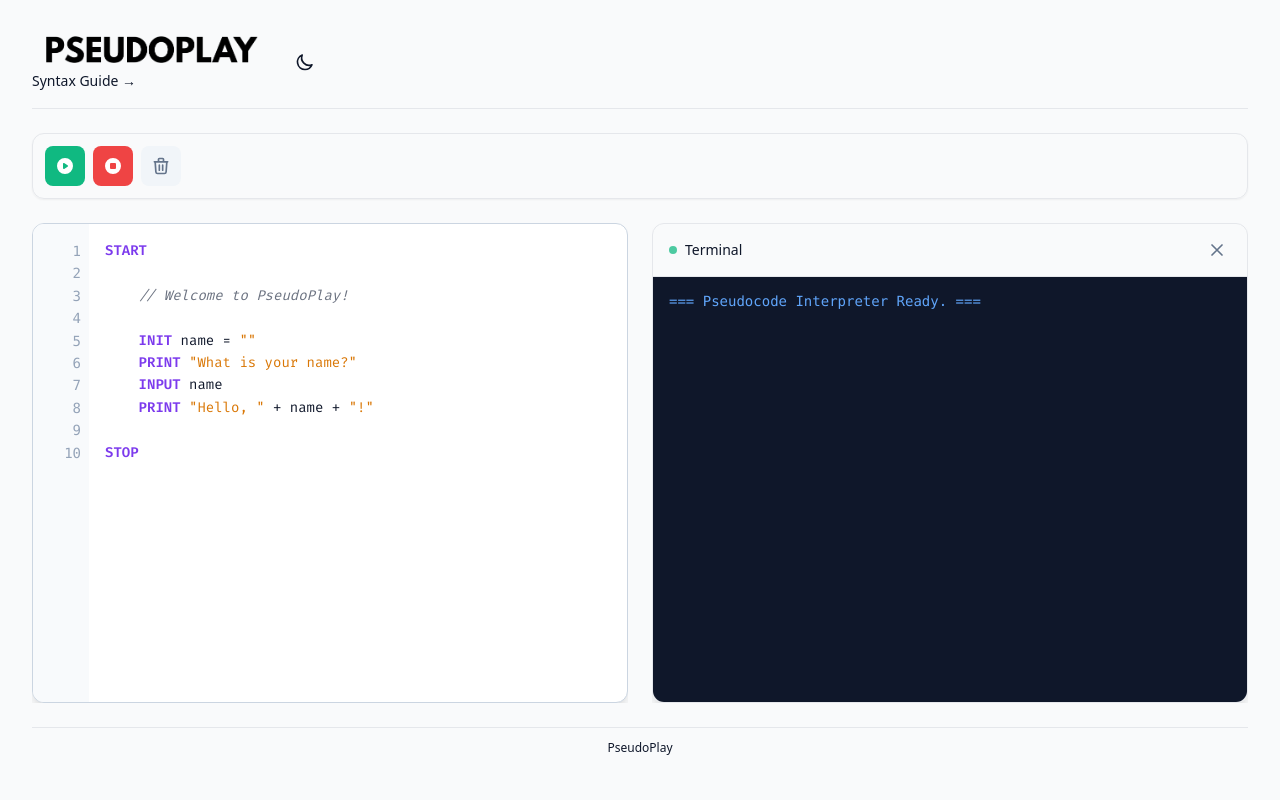
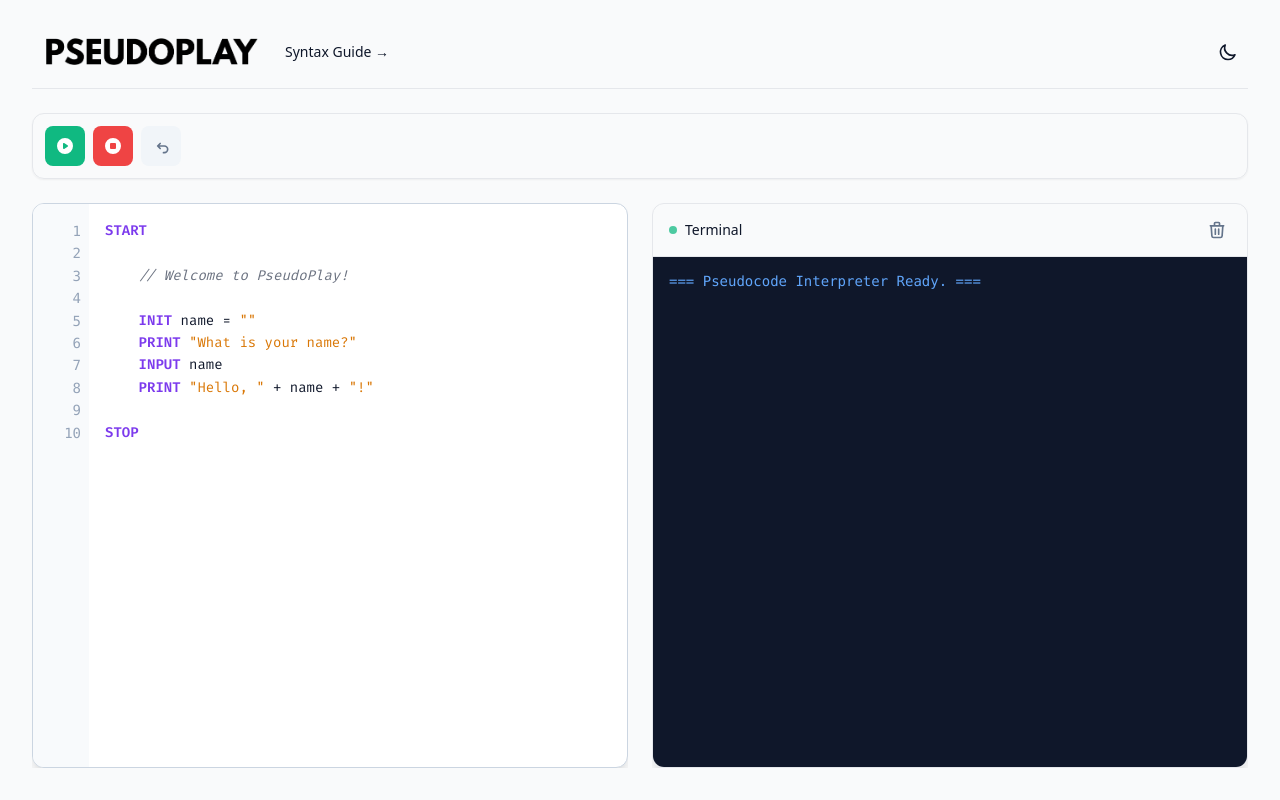
Before and after one commit to Seiyax/PseudoPlay-Interpreter, a plain HTML site: page index.html in a window 1280 px wide. Drawn offline with nearby package versions, Linux system fonts and the light colour scheme.

Commit message:
Update index.html

```diff
--- a/index.html
+++ b/index.html
@@ -18,20 +18,14 @@
   <div class="flex-1 flex flex-col max-w-full w-full p-4 sm:p-6 lg:p-8 gap-6 animate-fadeIn overflow-hidden">
 
     <header class="flex items-center justify-between pb-4 border-b border-border animate-slideDown">
-      <!-- --- UPDATED: Wrapped logo/tagline in a div and added link --- -->
   <div class="flex items-center gap-4">
-        <div>
     <h1>
-            <!--
-              We've given the images IDs and removed the Tailwind 'dark:' classes.
-              The script.js file will now control which one is hidden.
-            -->
       <img src="assets/img/black-banner.png" alt="PseudoPlay Logo Light Mode" id="lightModeBanner" class="h-8 sm:h-9">
       <img src="assets/img/white-banner.png" alt="PseudoPlay Logo Dark Mode" id="darkModeBanner" class="h-8 sm:h-9 hidden">
     </h1>
-        <!-- --- NEW LINK TO DOCS --- -->
     <a href="docs.html" class="text-sm font-medium text-text-secondary hover:text-accent transition-colors">Syntax Guide &rarr;</a>
   </div>
+
   <button id="themeToggle" aria-label="Toggle dark mode" class="p-2.5 rounded-xl bg-bg-secondary hover:bg-bg-hover text-text-primary transition-all duration-200 focus:outline-none focus:ring-2 focus:ring-accent/50 animate-pulse-hover">
     <svg id="sunIcon" class="hidden w-5 h-5" fill="none" stroke="currentColor" viewBox="0 0 24 24">
       <path stroke-linecap="round" stroke-linejoin="round" stroke-width="2" d="M12 3v1m0 16v1m9-9h-1M4 12H3m15.364 6.364l-.707-.707M6.343 6.343l-.707-.707m12.728 0l-.707.707M6.343 17.657l-.707.707M16 12a4 4 0 11-8 0 4 4 0 018 0z" />
@@ -57,7 +51,7 @@
         <!-- --- NEW RESET BUTTON --- -->
         <button id="resetBtn" class="btn-action btn-secondary" title="Reset Editor">
           <svg class="w-5 h-5" fill="none" stroke="currentColor" viewBox="0 0 24 24" xmlns="http://www.w3.org/2000/svg">
-            <path stroke-linecap="round" stroke-linejoin="round" stroke-width="2" d="M19 7l-.867 12.142A2 2 0 0116.138 21H7.862a2 2 0 01-1.995-1.858L5 7m5 4v6m4-6v6m1-10V4a1 1 0 00-1-1h-4a1 1 0 00-1 1v3M4 7h16"></path>
+            <path stroke-linecap="round" stroke-linejoin="round" stroke-width="2" d="M11 15l-3-3m0 0l3-3m-3 3h8a4 4 0 110 8h-1"></path>
           </svg>
         </button>
       </div>
@@ -80,7 +74,7 @@
         </div>
       </section>
 
-      <aside id="terminalPanel" class="hidden lg:flex lg:w-1/2 flex-col min-h-0 flex-1">
+      <aside id="terminalPanel" class="hidden flex lg:flex lg:w-1/2 flex-col min-h-0 flex-1">
         <div class="flex flex-col bg-bg-primary rounded-xl shadow-lg border border-border flex-1 min-h-0 overflow-hidden">
           <div class="flex items-center justify-between px-4 py-3 bg-bg-secondary border-b border-border">
             <div class="flex items-center gap-2 text-sm font-medium text-text-primary">
@@ -89,7 +83,7 @@
             </div>
             <button id="clearTerminal" class="btn-icon-sm" title="Clear terminal">
               <svg class="w-5 h-5" fill="none" stroke="currentColor" viewBox="0 0 24 24" xmlns="http://www.w3.org/2000/svg">
-                <path stroke-linecap="round" stroke-linejoin="round" stroke-width="2" d="M6 18L18 6M6 6l12 12"></path>
+                <path stroke-linecap="round" stroke-linejoin="round" stroke-width="2" d="M19 7l-.867 12.142A2 2 0 0116.138 21H7.862a2 2 0 01-1.995-1.858L5 7m5 4v6m4-6v6m1-10V4a1 1 0 00-1-1h-4a1 1 0 00-1 1v3M4 7h16"></path>
               </svg>
             </button>
           </div>
@@ -98,10 +92,10 @@
       </aside>
     </div>
 
-    <footer class="text-center text-xs text-text-secondary py-3 border-t border-border animate-fadeInUp">
+    <!-- <footer class="text-center text-xs text-text-secondary py-3 border-t border-border animate-fadeInUp">
       <p>PseudoPlay </p>
     </footer>
-  </div>
+  </div> -->
 
   <script src="script.js"></script>
 
```
Lines whose indentation alone changed are shown as unchanged.
